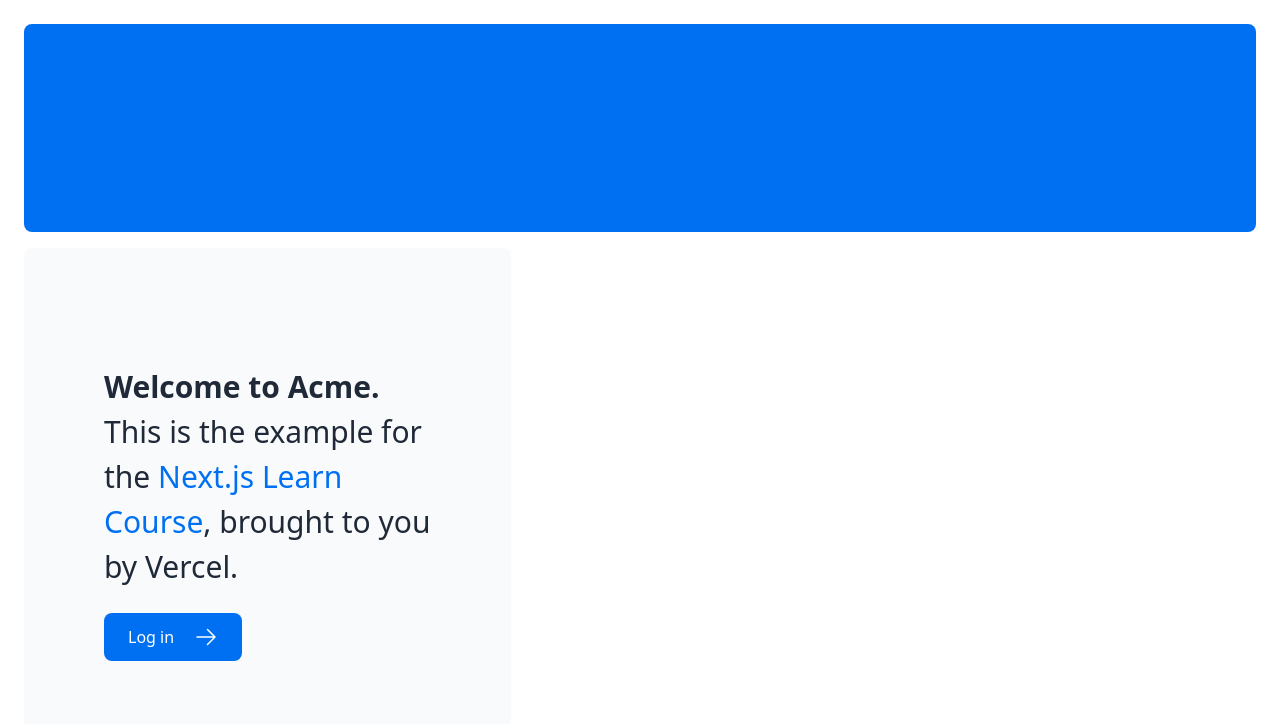
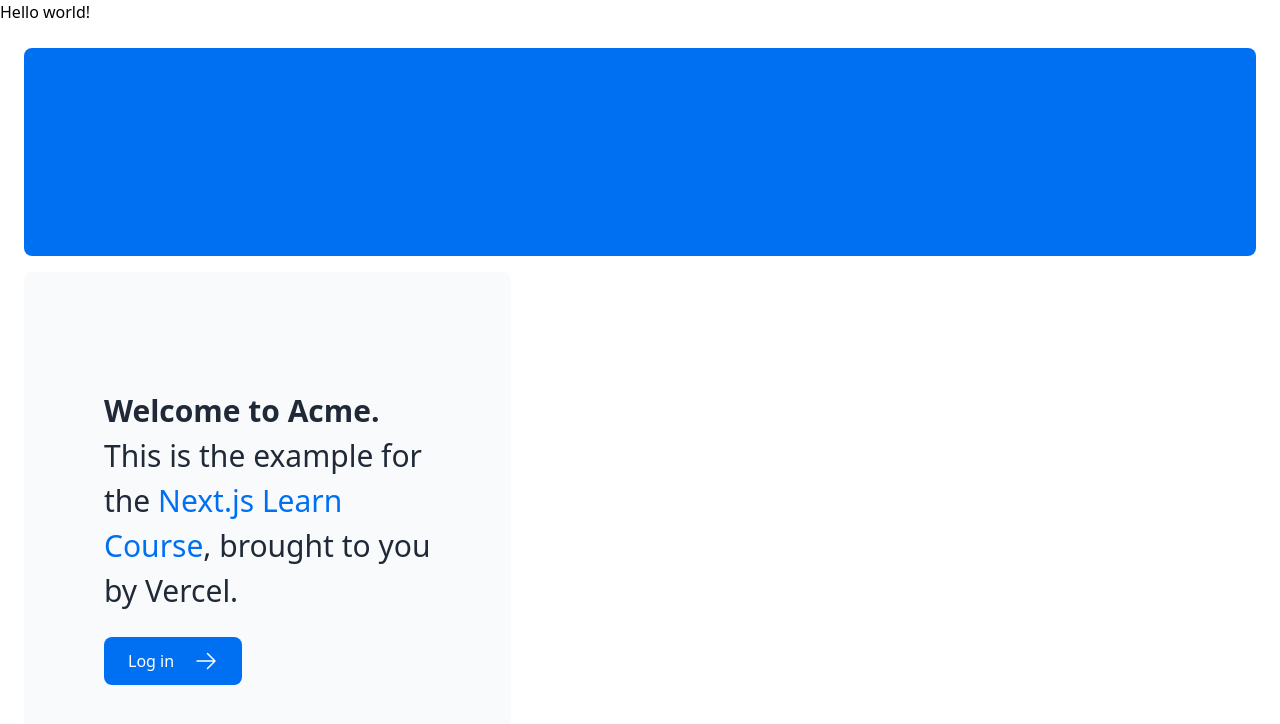
Before and after one commit to emmanuel-cruz-dev/nextjs-template, a Next.js app: page / in a window 1280 px wide. Shown: the top 724 px of the page. Built offline with nearby package versions, Linux system fonts and the light colour scheme.

Commit message:
feat: adds h1 to body for testing in app/layout.tsx

```diff
--- a/app/layout.tsx
+++ b/app/layout.tsx
@@ -7,7 +7,10 @@ export default function RootLayout({
 }) {
   return (
     <html lang="en">
-      <body>{children}</body>
+      <body>
+        <h1>Hello world!</h1>
+        <section>{children}</section>
+      </body>
     </html>
   );
 }
```
